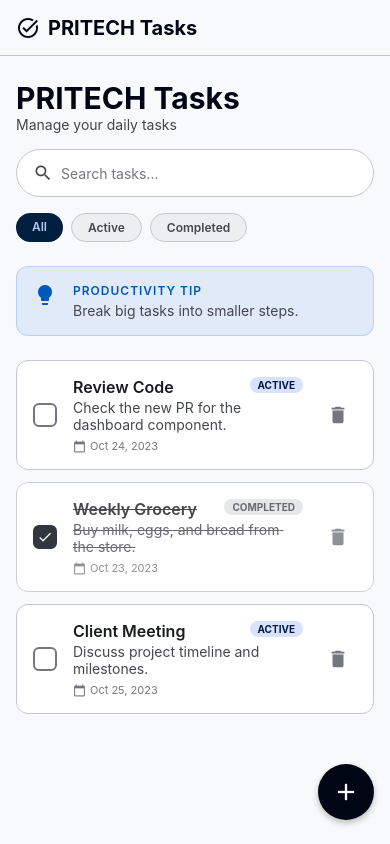
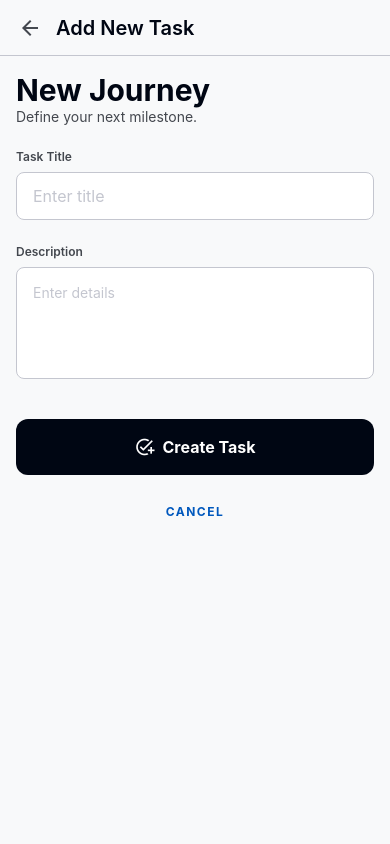
Before and after one commit to Daorss/task-manager, a React Native app: screen /AddTask in a window 390 px wide. Built offline with nearby package versions, Linux system fonts and the light colour scheme.

Commit message:
Created add task page

```diff
--- a/App.tsx
+++ b/App.tsx
@@ -1,12 +1,14 @@
-import { Layout } from "./src/components/layout/Layout";
-import { TaskListScreen } from "./src/screens/TaskListScreen";
+import { NavigationContainer } from "@react-navigation/native";
+import { SafeAreaProvider } from "react-native-safe-area-context";
+import { RootNavigator } from "./src/navigation/RootNavigator";
 
-// App entry point. For now it renders the task list inside the app shell.
-// Navigation between screens (list -> add -> details) is added later.
+// App entry point: safe-area + navigation providers wrap the screen stack.
 export default function App() {
   return (
-    <Layout>
-      <TaskListScreen />
-    </Layout>
+    <SafeAreaProvider>
+      <NavigationContainer>
+        <RootNavigator />
+      </NavigationContainer>
+    </SafeAreaProvider>
   );
 }
--- a/package.json
+++ b/package.json
@@ -4,11 +4,14 @@
   "main": "index.ts",
   "dependencies": {
     "@expo/vector-icons": "^15.0.2",
+    "@react-navigation/native": "^7.3.3",
+    "@react-navigation/native-stack": "^7.17.5",
     "expo": "~56.0.12",
     "expo-status-bar": "~56.0.4",
     "react": "19.2.3",
     "react-native": "0.85.3",
-    "react-native-safe-area-context": "~5.7.0"
+    "react-native-safe-area-context": "~5.7.0",
+    "react-native-screens": "4.25.2"
   },
   "devDependencies": {
     "@types/react": "~19.2.2",
--- a/src/components/layout/Fab.tsx
+++ b/src/components/layout/Fab.tsx
@@ -2,9 +2,10 @@ import { MaterialIcons } from "@expo/vector-icons";
 import { Pressable } from "react-native";
 import { colors } from "../../constants/colors";
 
-export function Fab() {
+export function Fab({ onPress }: { onPress?: () => void }) {
   return (
     <Pressable
+      onPress={onPress}
       style={{
         position: "absolute",
         bottom: 24,
--- a/src/components/layout/Layout.tsx
+++ b/src/components/layout/Layout.tsx
@@ -1,20 +1,15 @@
 import { ReactNode } from "react";
-import { View } from "react-native";
 import { StatusBar } from "expo-status-bar";
-import { SafeAreaProvider, SafeAreaView } from "react-native-safe-area-context";
+import { SafeAreaView } from "react-native-safe-area-context";
 import { colors } from "../../constants/colors";
-import { AppBar } from "./AppBar";
 
-// App shell: safe-area handling, status bar, and the persistent top bar.
-// Screens are rendered as children below the AppBar.
+// Per-screen shell: safe-area handling + status bar. Each screen renders its
+// own header (AppBar or ScreenHeader) as the first child.
 export function Layout({ children }: { children: ReactNode }) {
   return (
-    <SafeAreaProvider>
-      <SafeAreaView style={{ flex: 1, backgroundColor: colors.surface }}>
-        <StatusBar style="dark" />
-        <AppBar />
-        <View style={{ flex: 1 }}>{children}</View>
-      </SafeAreaView>
-    </SafeAreaProvider>
+    <SafeAreaView style={{ flex: 1, backgroundColor: colors.surface }}>
+      <StatusBar style="dark" />
+      {children}
+    </SafeAreaView>
   );
 }
--- /dev/null
+++ b/src/components/layout/ScreenHeader.tsx
@@ -0,0 +1,42 @@
+import { MaterialIcons } from "@expo/vector-icons";
+import { Pressable, Text, View } from "react-native";
+import { colors } from "../../constants/colors";
+
+// Top bar for secondary screens: a back button + the screen title.
+export function ScreenHeader({
+  title,
+  onBack,
+}: {
+  title: string;
+  onBack: () => void;
+}) {
+  return (
+    <View
+      style={{
+        flexDirection: "row",
+        alignItems: "center",
+        gap: 4,
+        height: 56,
+        paddingHorizontal: 8,
+        borderBottomWidth: 1,
+        borderBottomColor: colors.outlineVariant,
+      }}
+    >
+      <Pressable
+        onPress={onBack}
+        style={{
+          width: 44,
+          height: 44,
+          borderRadius: 999,
+          alignItems: "center",
+          justifyContent: "center",
+        }}
+      >
+        <MaterialIcons name="arrow-back" size={24} color={colors.onSurfaceVariant} />
+      </Pressable>
+      <Text style={{ fontSize: 20, fontWeight: "600", color: colors.primary }}>
+        {title}
+      </Text>
+    </View>
+  );
+}
--- a/src/constants/colors.ts
+++ b/src/constants/colors.ts
@@ -1,5 +1,3 @@
-// Color palette (pulled from the reference's Tailwind config).
-// Single source of truth so every component styles from the same values.
 export const colors = {
   surface: "#f8f9fa",
   onSurface: "#191c1d",
--- /dev/null
+++ b/src/navigation/RootNavigator.tsx
@@ -0,0 +1,19 @@
+import { createNativeStackNavigator } from "@react-navigation/native-stack";
+import { AddTaskScreen } from "../screens/AddTaskScreen";
+import { TaskDetailsScreen } from "../screens/TaskDetailsScreen";
+import { TaskListScreen } from "../screens/TaskListScreen";
+import { RootStackParamList } from "./types";
+
+const Stack = createNativeStackNavigator<RootStackParamList>();
+
+// Stack navigator wiring the screens together. Headers are off because each
+// screen renders its own custom top bar (AppBar / ScreenHeader).
+export function RootNavigator() {
+  return (
+    <Stack.Navigator screenOptions={{ headerShown: false }}>
+      <Stack.Screen name="TaskList" component={TaskListScreen} />
+      <Stack.Screen name="AddTask" component={AddTaskScreen} />
+      <Stack.Screen name="TaskDetails" component={TaskDetailsScreen} />
+    </Stack.Navigator>
+  );
+}
--- /dev/null
+++ b/src/navigation/types.ts
@@ -0,0 +1,12 @@
+import type { NativeStackScreenProps } from "@react-navigation/native-stack";
+
+// Every screen in the app + the params it expects.
+export type RootStackParamList = {
+  TaskList: undefined;
+  AddTask: undefined;
+  TaskDetails: { id: string };
+};
+
+// Helper so a screen can type its props: RootStackScreenProps<"AddTask">.
+export type RootStackScreenProps<T extends keyof RootStackParamList> =
+  NativeStackScreenProps<RootStackParamList, T>;
--- a/src/screens/AddTaskScreen.tsx
+++ b/src/screens/AddTaskScreen.tsx
@@ -1,55 +1,116 @@
-import { Text, TextInput, View } from "react-native";
+import { MaterialIcons } from "@expo/vector-icons";
+import { Pressable, ScrollView, Text, TextInput, View } from "react-native";
 import { colors } from "../constants/colors";
+import { Layout } from "../components/layout/Layout";
+import { ScreenHeader } from "../components/layout/ScreenHeader";
+import { RootStackScreenProps } from "../navigation/types";
 
-// Form to create a new task. Validation + saving wired up later.
-export function AddTaskScreen() {
+// Form to create a new task. Validation + actually saving the task come later;
+// for now the buttons just return to the list.
+export function AddTaskScreen({ navigation }: RootStackScreenProps<"AddTask">) {
+  const goBack = () => navigation.goBack();
+
   return (
-    <View style={{ flex: 1, padding: 16, gap: 16 }}>
-      <Text style={{ fontSize: 24, fontWeight: "700", color: colors.primary }}>
-        New Task
+    <Layout>
+      <ScreenHeader title="Add New Task" onBack={goBack} />
+
+      <ScrollView
+        contentContainerStyle={{ padding: 16, gap: 24 }}
+        keyboardShouldPersistTaps="handled"
+      >
+        {/* Intro */}
+        <View>
+          <Text style={{ fontSize: 30, fontWeight: "700", color: colors.primary }}>
+            New Journey
           </Text>
+          <Text style={{ fontSize: 14, color: colors.onSurfaceVariant }}>
+            Define your next milestone.
+          </Text>
+        </View>
 
         {/* Title field */}
-      <View style={{ gap: 6 }}>
-        <Text style={{ fontSize: 14, fontWeight: "600", color: colors.onSurface }}>
-          Title
+        <View style={{ gap: 8 }}>
+          <Text style={{ fontSize: 12, fontWeight: "600", color: colors.onSurfaceVariant }}>
+            Task Title
           </Text>
           <TextInput
-          placeholder="What needs doing?"
-          placeholderTextColor={colors.outline}
+            placeholder="Enter title"
+            placeholderTextColor={colors.outlineVariant}
             style={{
               height: 48,
               paddingHorizontal: 16,
+              fontSize: 16,
               backgroundColor: colors.cardBg,
               borderWidth: 1,
               borderColor: colors.outlineVariant,
-            borderRadius: 12,
+              borderRadius: 8,
               color: colors.onSurface,
             }}
           />
         </View>
 
         {/* Description field */}
-      <View style={{ gap: 6 }}>
-        <Text style={{ fontSize: 14, fontWeight: "600", color: colors.onSurface }}>
+        <View style={{ gap: 8 }}>
+          <Text style={{ fontSize: 12, fontWeight: "600", color: colors.onSurfaceVariant }}>
             Description
           </Text>
           <TextInput
-          placeholder="Add more detail..."
-          placeholderTextColor={colors.outline}
+            placeholder="Enter details"
+            placeholderTextColor={colors.outlineVariant}
             multiline
+            numberOfLines={4}
             style={{
-            minHeight: 96,
+              minHeight: 112,
               padding: 16,
+              fontSize: 14,
               backgroundColor: colors.cardBg,
               borderWidth: 1,
               borderColor: colors.outlineVariant,
-            borderRadius: 12,
+              borderRadius: 8,
               color: colors.onSurface,
               textAlignVertical: "top",
             }}
           />
         </View>
+
+        {/* Actions */}
+        <View style={{ gap: 12, paddingTop: 16 }}>
+          <Pressable
+            onPress={goBack}
+            style={{
+              flexDirection: "row",
+              alignItems: "center",
+              justifyContent: "center",
+              gap: 8,
+              height: 56,
+              borderRadius: 12,
+              backgroundColor: colors.primary,
+            }}
+          >
+            <MaterialIcons name="add-task" size={20} color={colors.white} />
+            <Text style={{ fontSize: 16, fontWeight: "700", color: colors.white }}>
+              Create Task
+            </Text>
+          </Pressable>
+
+          <Pressable
+            onPress={goBack}
+            style={{ height: 48, alignItems: "center", justifyContent: "center" }}
+          >
+            <Text
+              style={{
+                fontSize: 12,
+                fontWeight: "700",
+                letterSpacing: 1.5,
+                textTransform: "uppercase",
+                color: colors.secondary,
+              }}
+            >
+              Cancel
+            </Text>
+          </Pressable>
         </View>
+      </ScrollView>
+    </Layout>
   );
 }
--- a/src/screens/TaskListScreen.tsx
+++ b/src/screens/TaskListScreen.tsx
@@ -2,10 +2,13 @@ import { MaterialIcons } from "@expo/vector-icons";
 import { Text, View } from "react-native";
 import { colors } from "../constants/colors";
 import { Task } from "../types/task";
+import { AppBar } from "../components/layout/AppBar";
 import { Fab } from "../components/layout/Fab";
+import { Layout } from "../components/layout/Layout";
 import { SearchBar } from "../components/tasks/SearchBar";
 import { FilterChips } from "../components/tasks/FilterChips";
 import { TaskList } from "../components/tasks/TaskList";
+import { RootStackScreenProps } from "../navigation/types";
 
 // Placeholder data so the layout is visible. Replaced with real state/API later.
 const SAMPLE_TASKS: Task[] = [
@@ -91,11 +94,16 @@ function ListHeader() {
 }
 
 // Home screen: the task list with its header and the add-task FAB.
-export function TaskListScreen() {
+export function TaskListScreen({
+  navigation,
+}: RootStackScreenProps<"TaskList">) {
   return (
-    <View style={{ flex: 1 }}>
-      <TaskList tasks={SAMPLE_TASKS} header={<ListHeader />} />
-      <Fab />
-    </View>
+    <Layout>
+      <AppBar />
+      <View style={{ flex: 1 }}>
+        <TaskList tasks={SAMPLE_TASKS} header={<ListHeader />} />
+        <Fab onPress={() => navigation.navigate("AddTask")} />
+      </View>
+    </Layout>
   );
 }
```
Also changed, not shown: src/screens/TaskDetailsScreen.tsx (+12 -2 lines), 1 other file (tests, documents, lock files or other folders). Lines whose indentation alone changed are shown as unchanged.
